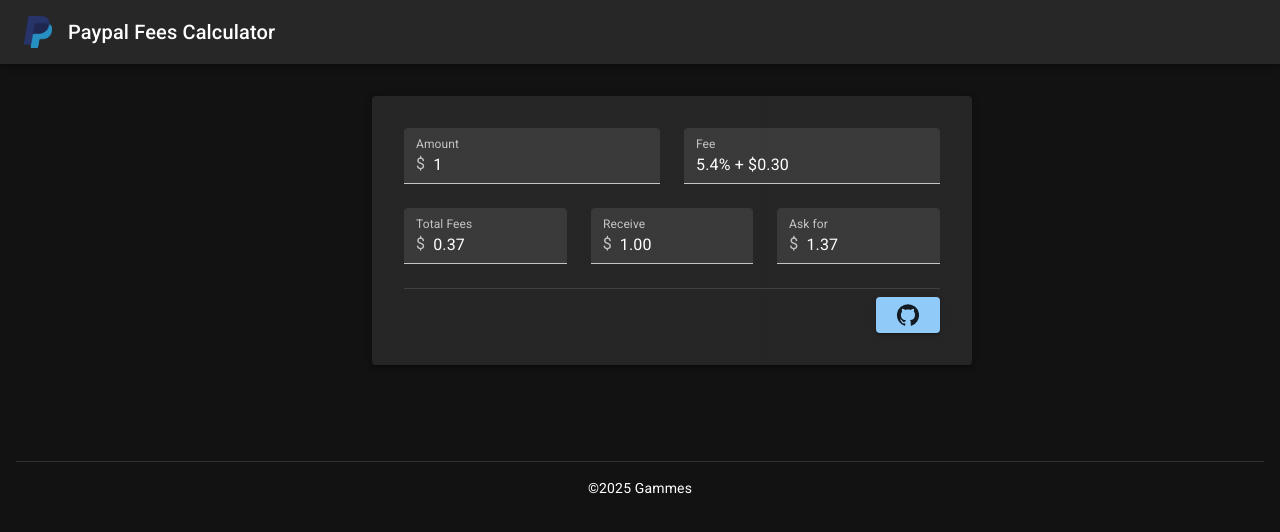
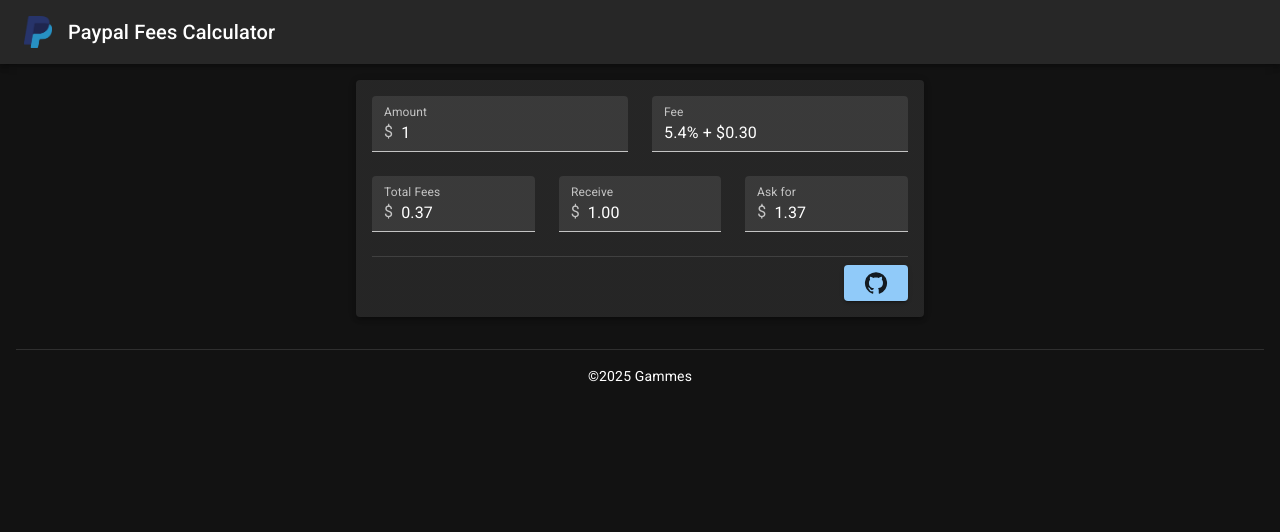
Before and after one commit to JG0328/paypal-fees-calculator, a React (Vite) app: page / in a window 1280 px wide. Shown: the top 532 px of the page. Built offline with nearby package versions, Linux system fonts and the light colour scheme.

Commit message:
Minor layout changes

```diff
--- a/package.json
+++ b/package.json
@@ -4,9 +4,9 @@
   "private": true,
   "dependencies": {
     "@emotion/react": "^11.14.0",
-    "@emotion/styled": "^11.14.0",
+    "@emotion/styled": "^11.14.1",
     "@mui/icons-material": "^6.4.2",
-    "@mui/material": "^6.4.2",
+    "@mui/material": "^6.4.12",
     "react": "^19.0.0",
     "react-dom": "^19.0.0"
   },
--- a/src/App.tsx
+++ b/src/App.tsx
@@ -33,9 +33,9 @@
     return (
         <>
             <Navbar />
-            <Container disableGutters component={"main"} maxWidth={"sm"} sx={{ pt: 8, pb: 6 }}>
+            <Container disableGutters component={"main"} maxWidth={"sm"} sx={{ p: 2 }}>
                 <CssBaseline />
-                <Paper elevation={3} sx={{ width: "100%", p: 4, m: 4 }}>
+                <Paper elevation={3} sx={{ p: 2 }}>
                     <Grid2 container spacing={3} direction={"column"}>
                         <Grid2 size={12} container spacing={3}>
                             <Grid2 size={{ xs: 12, md: 6 }}>
--- a/src/Components/Navbar.tsx
+++ b/src/Components/Navbar.tsx
@@ -3,7 +3,7 @@
 
 const Navbar = () => {
     return (
-        <AppBar>
+        <AppBar position={"relative"}>
             <Toolbar>
                 <img src={logo} alt={"PayPal Logo"} width={28} />
                 <Typography variant={"h6"} component={"div"} sx={{ ml: 2, fg: 1 }}>
```
Also changed, not shown: 1 other file (tests, documents, lock files or other folders).
